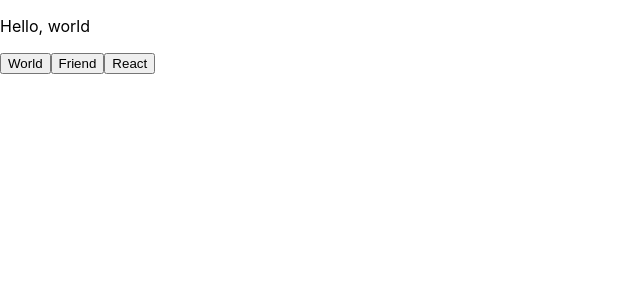
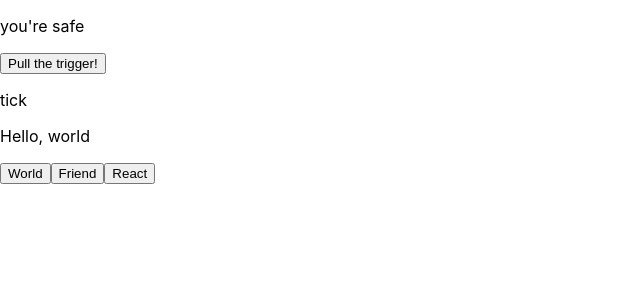
Before and after one commit to khoerch/react-playground, a React (Create React App) app: page / in a window 1280 px wide. Shown: the top 300 px of the page, without its empty margins (0-640 px from the left). Built offline with nearby package versions, Linux system fonts and the light colour scheme.

Commit message:
Submit state and props drills

```diff
--- a/src/index.js
+++ b/src/index.js
@@ -1,6 +1,15 @@
 import React from 'react';
 import ReactDOM from 'react-dom';
+import RouletteGun from './state-drills/RouletteGun';
+import Bomb from './state-drills/Bomb';
 import HelloWorld from './state-drills/HelloWorld';
 import './index.css';
 
-ReactDOM.render(<HelloWorld />, document.getElementById('root'));
+ReactDOM.render(
+    <div>
+        <RouletteGun bulletInChamber={5}/>
+        <Bomb />
+        <HelloWorld />
+    </div>
+    , document.getElementById('root')
+);
--- /dev/null
+++ b/src/state-drills/Bomb.js
@@ -0,0 +1,47 @@
+import React from 'react';
+
+class Bomb extends React.Component{
+    constructor(props) {
+        super(props)
+        this.state = {
+            count: 0,
+            note: 'tick'
+        }
+        console.log('constructor')
+    }
+    componentDidMount() {
+        console.log('componentDidMount')
+        this.interval = setInterval(() => {
+            console.log('setInterval')
+            this.setState({
+                count: this.state.count + 1
+            })
+            if (this.state.count >= 8) {
+                this.setState({
+                    note: 'BOOM!'
+                })
+                clearInterval(this.interval)
+            } else if (this.state.count % 2 === 0) {
+                this.setState({
+                    note: 'tock'
+                })
+            } else {
+                this.setState({
+                    note: 'tick'
+                })
+            }
+        }, 1000)
+    }
+    componentWillUnmount() {
+        clearInterval(this.interval)
+    }
+    render() {
+        return (
+            <div>
+                <p>{this.state.note}</p>
+            </div>
+        )
+    }
+}
+
+export default Bomb;
--- /dev/null
+++ b/src/state-drills/RouletteGun.js
@@ -0,0 +1,50 @@
+import React from 'react'
+
+class RouletteGun extends React.Component{
+    static defaultProps = {
+        bulletInChamber: 8
+    }
+    constructor(props) {
+        super(props)
+        this.state = {
+            chamber: null,
+            spinningTheChamber: false
+        }
+    }
+    handleButton = () => {
+        this.setState({
+            spinningTheChamber: true
+        })
+        this.timeout = setTimeout(() => {
+            const result = Math.ceil(Math.random() * 8);
+            this.setState({
+                chamber: result,
+                spinningTheChamber: false
+            })
+        }, 2000)
+    }
+    componentWillUnmount() {
+        clearTimeout(this.timeout)
+    }
+    componentDidMount() {
+        if (this.state.spinningTheChamber === true) {
+            return 'spinning the chamber and pulling the trigger! ...'
+        } else if (this.props.bulletInChamber === this.state.chamber) {
+            return 'BANG!!!'
+        } else {
+            return "you're safe"
+        }
+    }
+    render() {
+        return (
+            <div>
+                <p>{this.componentDidMount()}</p>
+                <button onClick={this.handleButton}>
+                    Pull the trigger!
+                </button>
+            </div>
+        )
+    }
+}
+
+export default RouletteGun
```
